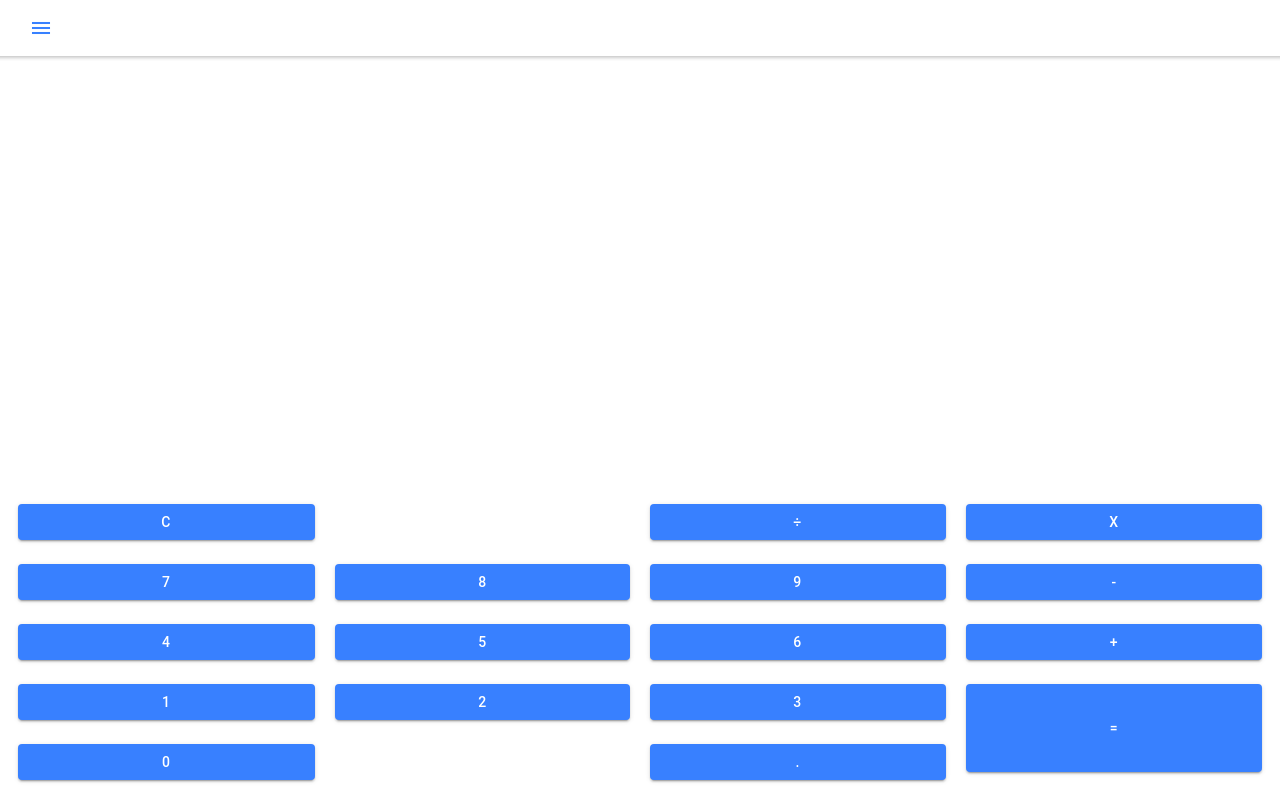
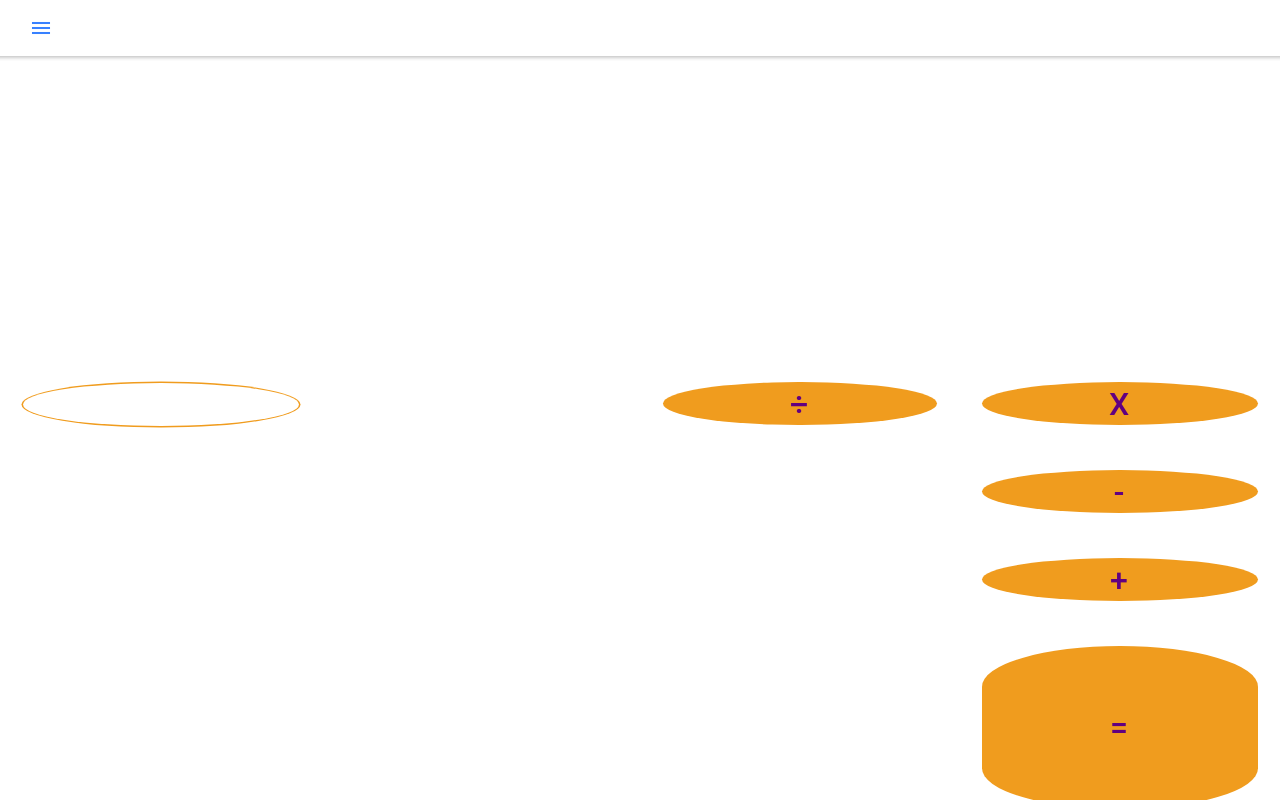
Before and after one commit to ArmandMartin/React-Ionic-Calculator, a React (Create React App) app: page / in a window 1280 px wide. Built offline with nearby package versions, Linux system fonts and the light colour scheme.

Commit message:
Starter CSS for ButtonLayout

```diff
--- a/src/components/ButtonLayout.css
+++ b/src/components/ButtonLayout.css
@@ -1,17 +1,35 @@
 #calculatorLayout {
 	display: grid;
+	grid-template-columns: repeat(auto, minmax(auto, 1fr));
+	height: 55%;
 	margin-top: auto;
-	grid-gap: 1rem;
-	padding: 1rem;
+}
+.roundedButton {
+	height: auto;
+	width: auto;
+	margin: 7%;
+	font-size: 2rem;
+	text-align: center;
+	--border-radius: 50%;
+	--box-shadow: 0 0 0 0.095rem rgb(255, 255, 255);
+	--background: rgba(98, 0, 128, 0);
 }
 #clearButton {
 	grid-area: 1/1/1/1;
+	--box-shadow: 0 0 0 0.095rem rgb(240, 156, 30);
+	--background: rgba(98, 0, 128, 0);
 }
 #divisionButton {
 	grid-area: 1/3/1/3;
+	--box-shadow: none;
+	--background: rgb(240, 156, 30);
+	--color: rgb(98, 0, 128);
 }
 #multiplicationButton {
 	grid-area: 1/4/1/4;
+	--box-shadow: none;
+	--background: rgb(240, 156, 30);
+	--color: rgb(98, 0, 128);
 }
 #sevenButton {
 	grid-area: 2/1/2/1;
@@ -24,6 +42,9 @@
 }
 #subtractionButton {
 	grid-area: 2/4/2/4;
+	--box-shadow: none;
+	--background: rgb(240, 156, 30);
+	--color: rgb(98, 0, 128);
 }
 #fourButton {
 	grid-area: 3/1/3/1;
@@ -36,6 +57,9 @@
 }
 #additionButton {
 	grid-area: 3/4/3/4;
+	--box-shadow: none;
+	--background: rgb(240, 156, 30);
+	--color: rgb(98, 0, 128);
 }
 #oneButton {
 	grid-area: 4/1/4/1;
@@ -50,9 +74,15 @@
 	grid-area: 5/3/5/3;
 }
 #equalsButton {
-	height: 200%;
 	grid-area: 4/4/5/4;
+	height: 185%;
+	--border-radius: 50%/25%;
+	--box-shadow: none;
+	--background: rgb(240, 156, 30);
+	--color: rgb(98, 0, 128);
 }
 #zeroButton {
 	grid-area: 5/1/5/2;
+	width: 185%;
+	--border-radius: 25%/50%;
 }
--- a/src/components/ButtonLayout.tsx
+++ b/src/components/ButtonLayout.tsx
@@ -1,4 +1,4 @@
-import { IonButton, IonCol, IonContent, IonGrid, IonRow } from '@ionic/react';
+import { IonButton } from '@ionic/react';
 import React from 'react';
 import './ButtonLayout.css';
 
@@ -17,7 +17,7 @@ const ButtonLayout = () => {
 		<div id='calculatorLayout'>
 			<IonButton
 				id='clearButton'
-				class='circularButton'
+				class='roundedButton'
 				onClick={() => handleOperatorChange('C')}>
 				C
 			</IonButton>
@@ -25,102 +25,102 @@ const ButtonLayout = () => {
 			<IonButton
 				id='divisionButton'
 				className='operatorButton'
-				class='circularButton'
+				class='roundedButton'
 				onClick={() => handleOperatorChange('÷')}>
 				÷
 			</IonButton>
 			<IonButton
 				id='multiplicationButton'
 				className='operatorButton'
-				class='circularButton'
+				class='roundedButton'
 				onClick={() => handleOperatorChange('x')}>
 				x
 			</IonButton>
 
 			<IonButton
 				id='sevenButton'
-				class='circularButton'
+				class='roundedButton'
 				onClick={() => handleOperatorChange('7')}>
 				7
 			</IonButton>
 			<IonButton
 				id='eightButton'
-				class='circularButton'
+				class='roundedButton'
 				onClick={() => handleOperatorChange('8')}>
 				8
 			</IonButton>
 			<IonButton
 				id='nineButton'
-				class='circularButton'
+				class='roundedButton'
 				onClick={() => handleOperatorChange('9')}>
 				9
 			</IonButton>
 			<IonButton
 				id='subtractionButton'
 				className='operatorButton'
-				class='circularButton'
+				class='roundedButton'
 				onClick={() => handleOperatorChange('-')}>
 				-
 			</IonButton>
 			<IonButton
 				id='fourButton'
-				class='circularButton'
+				class='roundedButton'
 				onClick={() => handleOperatorChange('4')}>
 				4
 			</IonButton>
 			<IonButton
 				id='fiveButton'
-				class='circularButton'
+				class='roundedButton'
 				onClick={() => handleOperatorChange('5')}>
 				5
 			</IonButton>
 			<IonButton
 				id='sixButton'
-				class='circularButton'
+				class='roundedButton'
 				onClick={() => handleOperatorChange('6')}>
 				6
 			</IonButton>
 			<IonButton
 				id='additionButton'
 				className='operatorButton'
-				class='circularButton'
+				class='roundedButton'
 				onClick={() => handleOperatorChange('+')}>
 				+
 			</IonButton>
 			<IonButton
 				id='oneButton'
-				class='circularButton'
+				class='roundedButton'
 				onClick={() => handleOperatorChange('1')}>
 				1
 			</IonButton>
 			<IonButton
 				id='twoButton'
-				class='circularButton'
+				class='roundedButton'
 				onClick={() => handleOperatorChange('2')}>
 				2
 			</IonButton>
 			<IonButton
 				id='threeButton'
-				class='circularButton'
+				class='roundedButton'
 				onClick={() => handleOperatorChange('3')}>
 				3
 			</IonButton>
 			<IonButton
 				id='zeroButton'
-				class='circularButton'
+				class='roundedButton'
 				onClick={() => handleOperatorChange('0')}>
 				0
 			</IonButton>
 			<IonButton
 				id='decimalButton'
-				class='circularButton'
+				class='roundedButton'
 				onClick={() => handleOperatorChange('.')}>
 				.
 			</IonButton>
 			<IonButton
 				id='equalsButton'
 				className='operatorButton'
-				class='circularButton'
+				class='roundedButton'
 				onClick={() => handleOperatorChange('=')}>
 				=
 			</IonButton>
@@ -128,111 +128,4 @@ const ButtonLayout = () => {
 	);
 };
 
-{
-	/* <IonGrid>
-				<IonRow>
-					<IonCol>
-						<IonGrid id='two'>
-							<IonRow>
-								<IonCol>
-									<CalculatorButton value='C' buttonShape='circle' />
-								</IonCol>
-								<IonCol>
-									<></>
-								</IonCol>
-								<IonCol>
-									<CalculatorButton value='÷' buttonShape='circle' />
-								</IonCol>
-							</IonRow>
-							<IonRow>
-								<IonCol>
-									<CalculatorButton value='7' buttonShape='circle' />
-								</IonCol>
-								<IonCol>
-									<CalculatorButton value='8' buttonShape='circle' />
-								</IonCol>
-								<IonCol>
-									<CalculatorButton value='9' buttonShape='circle' />
-								</IonCol>
-							</IonRow>
-							<IonRow>
-								<IonCol>
-									<CalculatorButton value='4' buttonShape='circle' />
-								</IonCol>
-								<IonCol>
-									<CalculatorButton value='5' buttonShape='circle' />
-								</IonCol>
-								<IonCol>
-									<CalculatorButton value='6' buttonShape='circle' />
-								</IonCol>
-							</IonRow>
-							<IonRow>
-								<IonCol>
-									<CalculatorButton value='1' buttonShape='circle' />
-								</IonCol>
-								<IonCol>
-									<CalculatorButton value='2' buttonShape='circle' />
-								</IonCol>
-								<IonCol>
-									<CalculatorButton value='3' buttonShape='circle' />
-								</IonCol>
-							</IonRow>
-							<IonRow>
-								<IonCol>
-									<CalculatorButton value='0' buttonShape='circle' />
-								</IonCol>
-								<IonCol>
-									<CalculatorButton value='.' buttonShape='circle' />
-								</IonCol>
-							</IonRow>
-						</IonGrid>
-					</IonCol>
-					<IonCol>
-						<IonGrid id='one'>
-							<IonRow>
-								<IonCol>
-									<CalculatorButton value='x' buttonShape='circle' />
-								</IonCol>
-							</IonRow>
-							<IonRow>
-								<IonCol>
-									<CalculatorButton value='-' buttonShape='circle' />
-								</IonCol>
-							</IonRow>
-							<IonRow>
-								<IonCol>
-									<CalculatorButton value='+' buttonShape='circle' />
-								</IonCol>
-							</IonRow>
-							<IonRow>
-								<IonCol>
-									<CalculatorButton value='=' buttonShape='circle' />
-								</IonCol>
-							</IonRow>
-						</IonGrid>
-					</IonCol>
-				</IonRow>
-			</IonGrid> */
-}
-
-{
-	/* <IonRow>
-						{gridOneButtonConfig.map((btn, index: number) =>
-							btn.value !== null ? (
-								<IonCol>
-									<CalculatorButton
-										key={index}
-										value={btn.value}
-										buttonShape={btn.shape}
-									/>
-								</IonCol>
-							) : (
-								<IonCol>
-									<></>
-								</IonCol>
-							)
-						)}
-					</IonRow> */
-}
-
 export default ButtonLayout;
--- a/src/components/Menu.tsx
+++ b/src/components/Menu.tsx
@@ -10,7 +10,7 @@ import './Menu.css';
 export default function Menu() {
 	return (
 		<IonMenu
-			type='push'
+			type='overlay'
 			swipeGesture={false}
 			side='start'
 			id='mainMenu'
```
